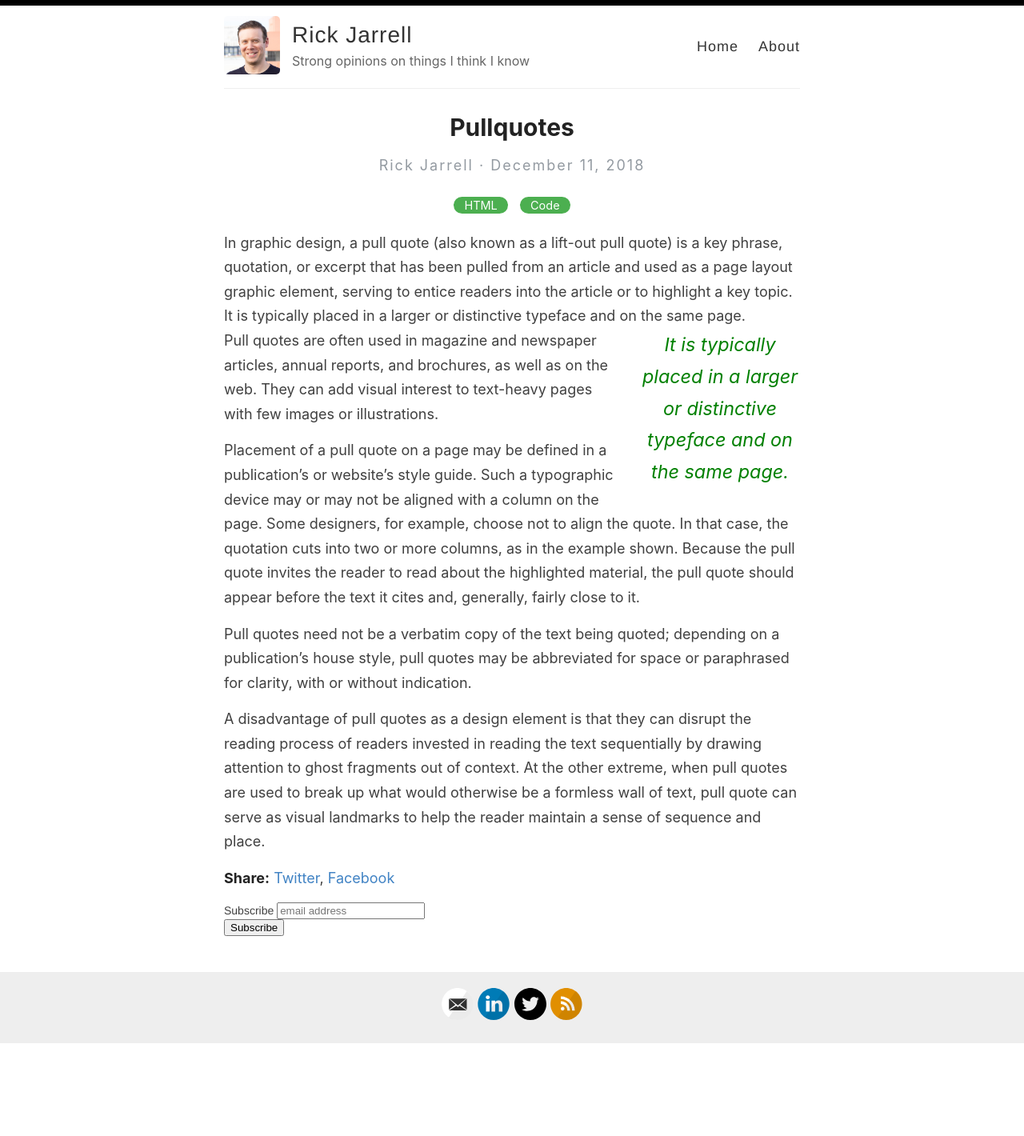
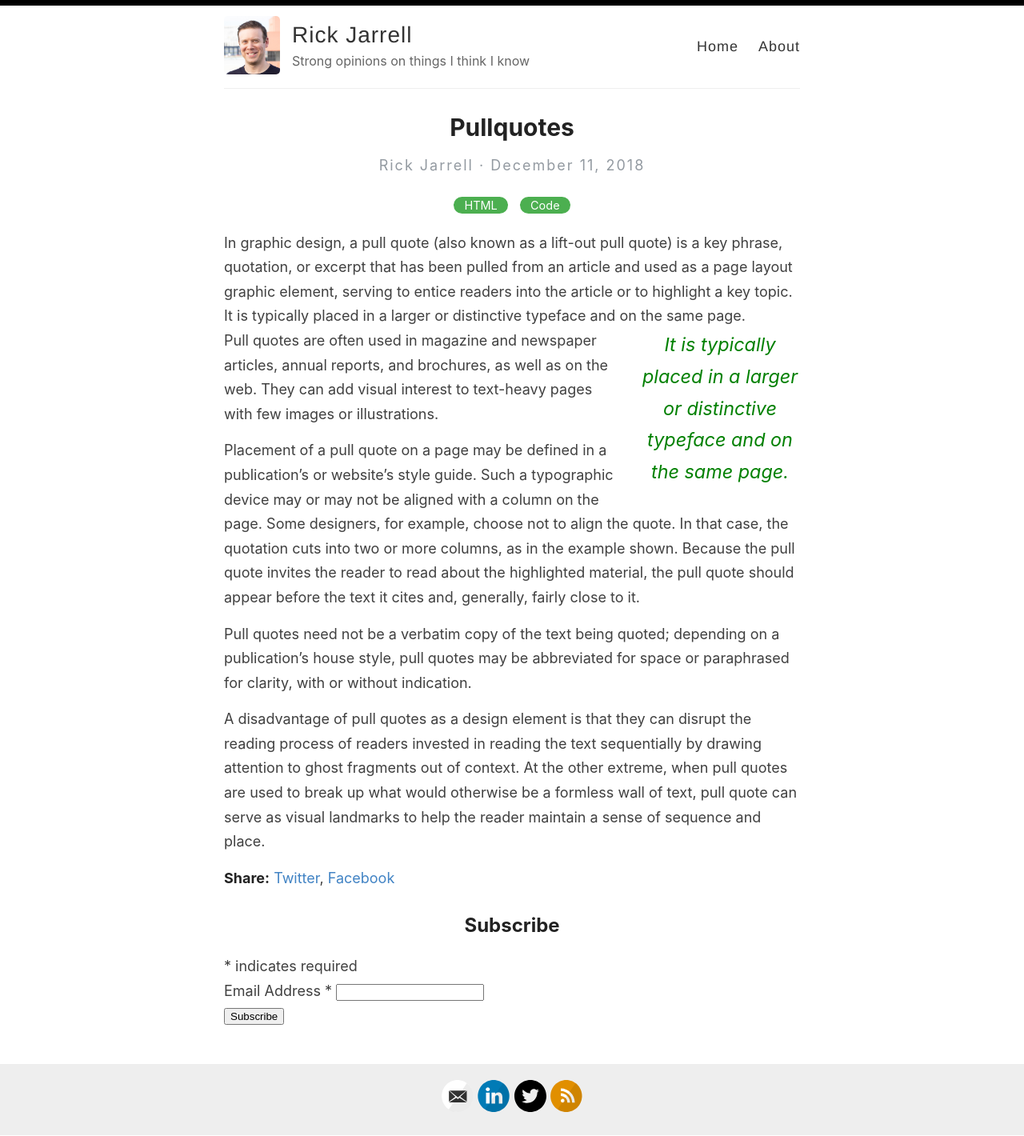
Before and after one commit to rickjarrell/backupblog, a Jekyll site: the page built from _posts/2018-12-11-pullquotes.md, in a window 1280 px wide. Shown: the whole page at 80% size. Built offline with Jekyll 4.4.1, drawn with Linux system fonts in a browser that asks for light colours; comment, search, counter and statistics services are not loaded; before the commit the page ends 1305 px from its top, so only the background shows below that.

Commit message:
Update post.html

```diff
--- a/_layouts/post.html
+++ b/_layouts/post.html
@@ -39,18 +39,20 @@ layout: default
 </article>
 
 <!-- Begin Mailchimp Signup Form -->
-<link href="//cdn-images.mailchimp.com/embedcode/horizontal-slim-10_7.css" rel="stylesheet" type="text/css">
-<style type="text/css">
-	#mc_embed_signup{background:#fff; clear:left; font:14px Helvetica,Arial,sans-serif; width:100%;}
-	/* Add your own Mailchimp form style overrides in your site stylesheet or in this style block.
-	   We recommend moving this block and the preceding CSS link to the HEAD of your HTML file. */
-</style>
 <div id="mc_embed_signup">
 <form action="https://rickjarrell.us18.list-manage.com/subscribe/post?u=34a7f43cd8d399be15e76a8b8&amp;id=bf9f68a03e" method="post" id="mc-embedded-subscribe-form" name="mc-embedded-subscribe-form" class="validate" target="_blank" novalidate>
     <div id="mc_embed_signup_scroll">
-	<label for="mce-EMAIL">Subscribe</label>
-	<input type="email" value="" name="EMAIL" class="email" id="mce-EMAIL" placeholder="email address" required>
-    <!-- real people should not fill this in and expect good things - do not remove this or risk form bot signups-->
+	<h2>Subscribe</h2>
+<div class="indicates-required"><span class="asterisk">*</span> indicates required</div>
+<div class="mc-field-group">
+	<label for="mce-EMAIL">Email Address  <span class="asterisk">*</span>
+</label>
+	<input type="email" value="" name="EMAIL" class="required email" id="mce-EMAIL">
+</div>
+	<div id="mce-responses" class="clear">
+		<div class="response" id="mce-error-response" style="display:none"></div>
+		<div class="response" id="mce-success-response" style="display:none"></div>
+	</div>    <!-- real people should not fill this in and expect good things - do not remove this or risk form bot signups-->
     <div style="position: absolute; left: -5000px;" aria-hidden="true"><input type="text" name="b_34a7f43cd8d399be15e76a8b8_bf9f68a03e" tabindex="-1" value=""></div>
     <div class="clear"><input type="submit" value="Subscribe" name="subscribe" id="mc-embedded-subscribe" class="button"></div>
     </div>
```
